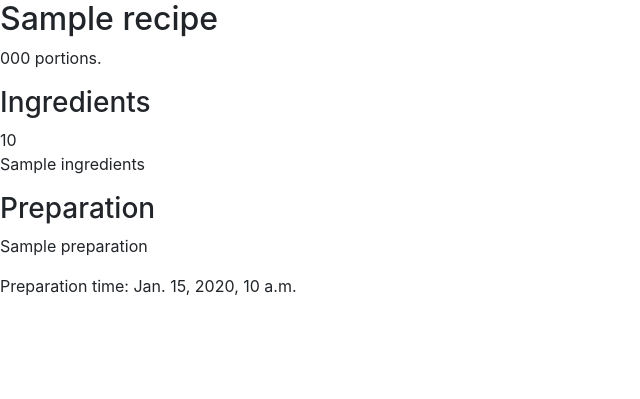
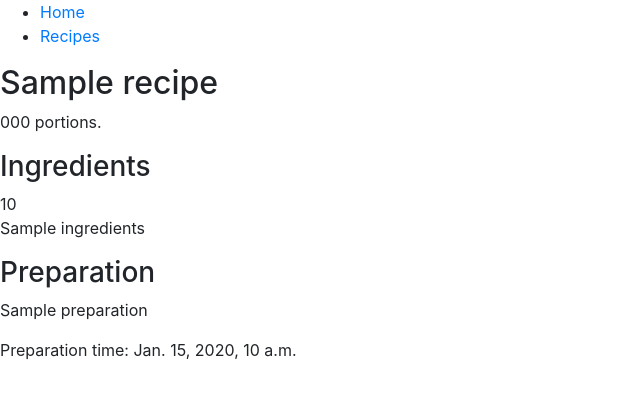
Before and after one commit to MenasheKoren/weekly-shopper, a Django app: template recipes/templates/recipe_detail.html in a window 1280 px wide. Shown: the top 399 px of the page, without its empty margins (0-640 px from the left). Run offline with Django 3.2, Linux system fonts and the light colour scheme; the template is opened without the code that fills it: most values are stand-ins (such as "Sample title", 1, 10 or a date in 2020); some libraries are stand-ins or nearby versions.

Commit message:
Add side navbar and redirect home to recipes

```diff
--- a/weekly_shopper/settings.py
+++ b/weekly_shopper/settings.py
@@ -25,7 +25,7 @@ SECRET_KEY = '&$c-at*fbg4d9t-vh&w1uftdqce5tgv0c_ph3a@_zhrlc48@%g'
 # SECURITY WARNING: don't run with debug turned on in production!
 DEBUG = True
 
-ALLOWED_HOSTS = ['menashekoren.pythonanywhere.com', 'localhost']
+ALLOWED_HOSTS = ['menashekoren.pythonanywhere.com', '127.0.0.1']
 
 
 # Application definition
@@ -37,7 +37,7 @@ INSTALLED_APPS = [
     'django.contrib.sessions',
     'django.contrib.messages',
     'django.contrib.staticfiles',
-    'recipes'
+    'recipes',
 ]
 
 MIDDLEWARE = [
--- a/weekly_shopper/templates/base.html
+++ b/weekly_shopper/templates/base.html
@@ -1,5 +1,12 @@
 <link rel="stylesheet" href="https://stackpath.bootstrapcdn.com/bootstrap/4.1.3/css/bootstrap.min.css" integrity="sha384-MCw98/SFnGE8fJT3GXwEOngsV7Zt27NXFoaoApmYm81iuXoPkFOJwJ8ERdknLPMO" crossorigin="anonymous">
-
+<div id="sidebar">
+        {% block sidebar %}
+        <ul>
+            <li><a href="/">Home</a></li>
+            <li><a href="/recipes/">Recipes</a></li>
+        </ul>
+        {% endblock %}
+    </div>
 {% block page_content %}
 
 {% endblock page_content %}
--- a/weekly_shopper/urls.py
+++ b/weekly_shopper/urls.py
@@ -19,4 +19,5 @@ from django.urls import path, include
 urlpatterns = [
     path('admin/', admin.site.urls),
     path('recipes/', include('recipes.urls')),
+    path('', include('recipes.urls')),
 ]
```
